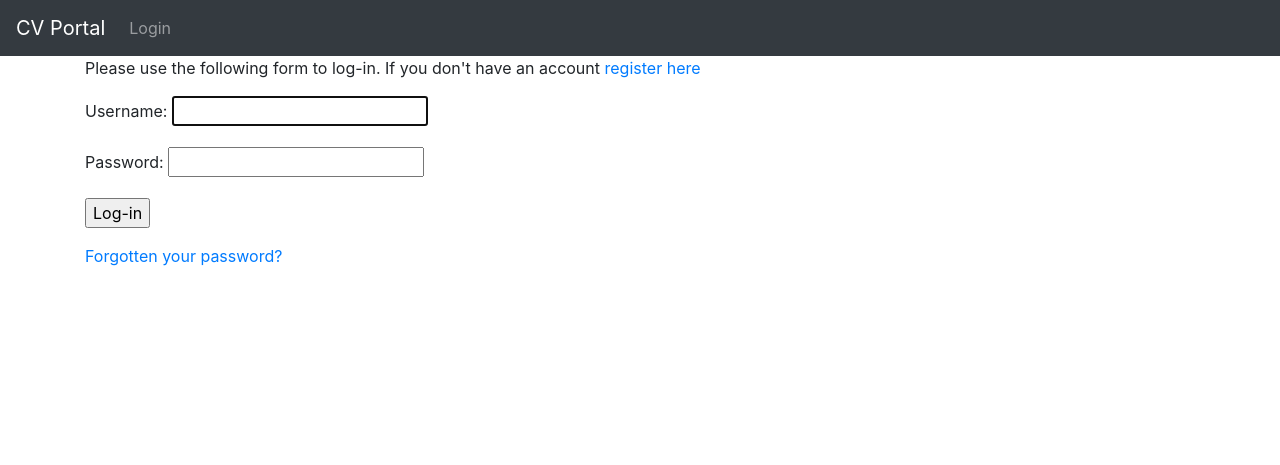
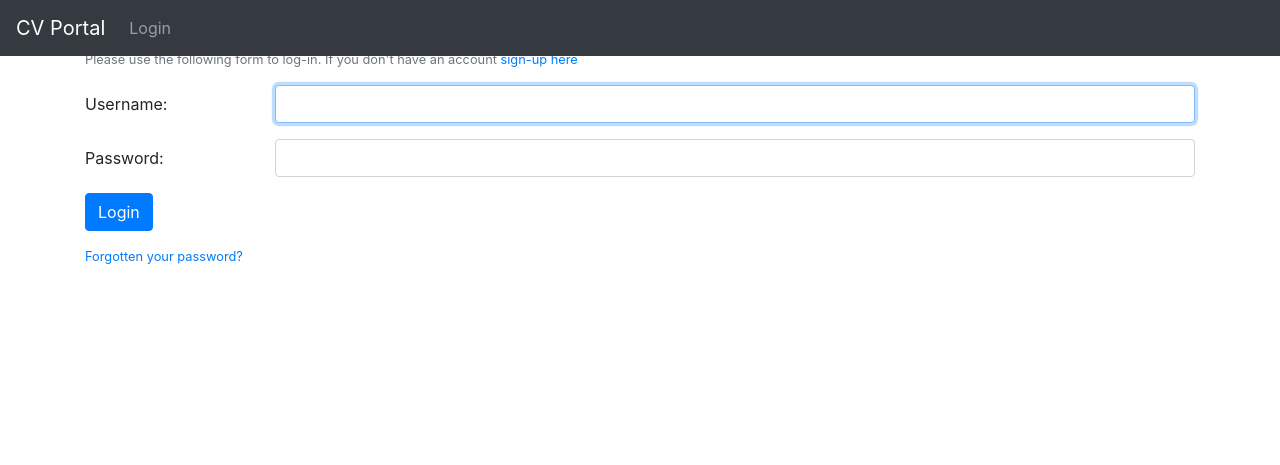
Before and after one commit to peergrammer/cvportal, a Django app: page /account/login/ in a window 1280 px wide. Shown: the top 465 px of the page. Run offline with Django 3.2, Linux system fonts and the light colour scheme; parts of the project's set-up code (start-up, migrations or seed data) failed here and were passed over; some libraries are stand-ins or nearby versions.

Commit message:
CVP-2: Applied bootstrap css formatting to Login. Use the Django default views and forms.

```diff
--- a/account/admin.py
+++ b/account/admin.py
@@ -4,7 +4,6 @@ from .models import Profile, Education, Attachment
 @admin.register(Profile)
 class ProfileAdmin(admin.ModelAdmin):
     list_display = ['user', 'nationality', 'date_of_birth']
-
 
 @admin.register(Education)
 class EducationAdmin(admin.ModelAdmin):
--- a/account/templates/registration/login.html
+++ b/account/templates/registration/login.html
@@ -1,20 +1,57 @@
 {% extends "base.html" %}
 {% block title %} Log-in {% endblock %}
-{% block content %}  <h1>Log-in</h1>
+{% block content %} <h1 class="h3 mb-3 font-weight-normal">Log-in</h1>
 {% if form.errors %}
-    <p>      Your username and password didn't match.      Please try again.    </p>
+    <p>
+        <small class="alert alert-danger" role="alert">
+            Your username and password didn't match. Please try again.
+        </small>
+    </p>
+    <p>
+        <small id="emailHelp" class="form-text text-muted">
+            If you don't have an account <a href="{% url 'register' %}">sign-up here</a>
+        </small>
+    </p>
 {% else %}
-    <p>Please use the following form to log-in. If you don't have an account <a href="{% url 'register' %}">register here</a></p>
+    <p>
+        <small id="emailHelp" class="form-text text-muted">
+            Please use the following form to log-in. If you don't have an account <a href="{% url 'register' %}">sign-up here</a>
+        </small>
+    </p>
 {% endif %}
 <div class="login-form">
     <form action="{% url 'login' %}" method="post">
-        {{ form.as_p }}
         {% csrf_token %}
-        <input type="hidden" name="next" value="{{ next }}" />
-        <p>
-            <input type="submit" value="Log-in"
-        ></p>
+        <div class="form-group row">
+            <label for="{{ form.username.id_for_label }}" class="col-sm-2 col-form-label">Username: </label>
+            <div class="col-sm-10">
+                {{ form.username }}
+            </div>
+        </div>
+        <div class="form-group row">
+            <label for="{{ user_form.username.id_for_label }}" class="col-sm-2 col-form-label">Password: </label>
+            <div class="col-sm-10">
+                {{ form.password }}
+            </div>
+            <input type="hidden" name="next" value="{{ next }}" />
+        </div>
+        <div class="form-group row">
+            <div class="col-sm-10">
+                <button type="submit" class="btn btn-primary">Login</button>
+            </div>
+        </div>
     </form>
-    <p><a href="{% url 'password_reset' %}">Forgotten your password?</a></p>
+    <p>
+        <small id="emailHelp" class="form-text text-muted">
+            <a href="{% url 'password_reset' %}">Forgotten your password?</a>
+        </small>
+    </p>
 </div>
+<script src="/static/js/jquery-3.5.1.slim.min.js"></script>
+<script type='text/javascript'>
+    $(function() {
+        $("#id_username").addClass( "form-control");
+        $("#id_password").addClass( "form-control");
+    })
+</script>
 {% endblock %}
--- a/account/urls.py
+++ b/account/urls.py
@@ -2,19 +2,8 @@ from django.urls import path, include
 from django.contrib.auth import views as auth_views
 from . import views
 urlpatterns = [
-    #post views
-    #path('login/', views.user_login, name='login'),
-    #path('login/', auth_views.LoginView.as_view(), name='login'),
-    #path('logout/', auth_views.LogoutView.as_view(), name='logout'),
     path('', views.panel, name='panel'),
-    #path('password_change/', auth_views.PasswordChangeView.as_view(), name='password_change'),
-    #path('password_change/done/', auth_views.PasswordChangeDoneView.as_view(), name='password_change_done'),
-    # reset password urls
-    #path('password_reset/', auth_views.PasswordResetView.as_view(), name='password_reset'),
-    #path('password_reset/done/', auth_views.PasswordResetDoneView.as_view(), name='password_reset_done'),
-    #path('reset/<uidb64>/<token>/', auth_views.PasswordResetConfirmView.as_view(), name='password_reset_confirm'),
-    #path('reset/done/', auth_views.PasswordResetCompleteView.as_view(), name='password_reset_complete'),
-    path('', include('django.contrib.auth.urls')),
+    path('', include('django.contrib.auth.urls')),  # use the Django Authentication Views
     path('register/', views.register, name='register'),
     path('edit/', views.edit, name='edit'),
 ]
```
Also changed, not shown: account/forms.py (+9 -7 lines), account/templates/account/login.html (deleted, +0 -11 lines).
